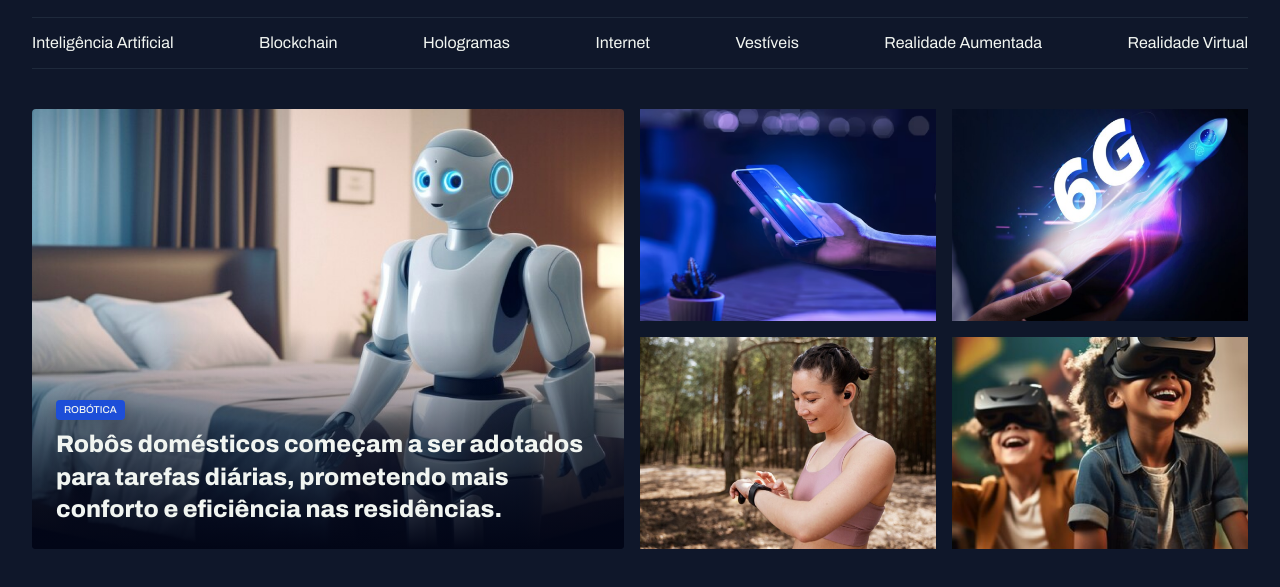
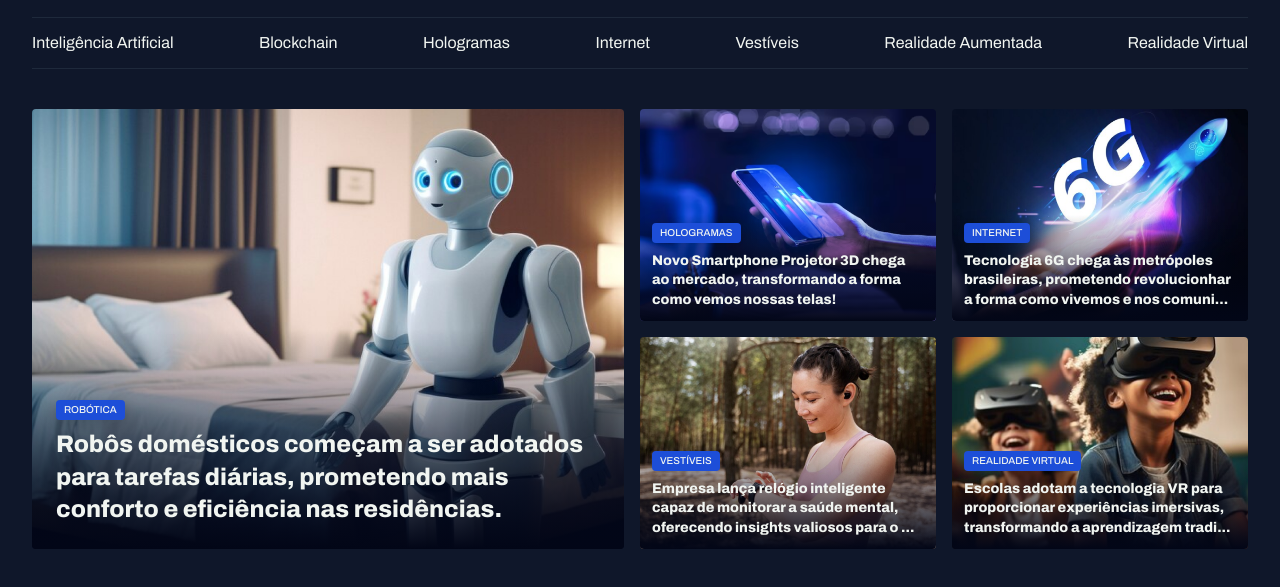
Before and after one commit to WigorCosta21/Portal_De_Noticias, a plain HTML site: page index.html in a window 1280 px wide. Shown: the part 55-642 px from the top of the page. Drawn offline with Linux system fonts and the light colour scheme.

Commit message:
style: ending session highlights

```diff
--- a/index.html
+++ b/index.html
@@ -51,21 +51,43 @@
             </figure>
 
             <div class="grid grid-cols-2 gap-16">
-                <div>
-                    <img src="assets/images/Image_02.png" alt="">
-                </div>
+                <figure class="card">
+                    <img src="assets/images/Image_02.png" alt="Novo Smartphone Projetor 3D chega ao mercado, transformando a forma como vemos nossas telas!">
 
-                <div>
-                    <img src="assets/images/Image_03.png" alt="">
-                </div>
+                    <figcaption>
+                        <span class="content-tag">Hologramas</span>
+                        <h2 class="text-lg">Novo Smartphone Projetor 3D chega ao mercado, transformando a forma como vemos nossas telas!</h2>
+                    </figcaption>
+                </figure>
 
-                <div>
-                    <img src="assets/images/Image_04.png" alt="">
-                </div>
+                <figure class="card">
+                    <img src="assets/images/Image_03.png" alt="Tecnologia 6G chega às metrópoles brasileiras, prometendo revolucionhar a forma como vivemos e nos comunicamos.">
 
-                <div>
-                    <img src="assets/images/Image_05.png" alt="">
-                </div>
+                    <figcaption>
+                        <span class="content-tag">Internet</span>
+                        <h2 class="text-lg">Tecnologia 6G chega às metrópoles brasileiras, prometendo revolucionhar a forma como vivemos e nos comuni...</h2>
+                    </figcaption>
+                </figure>
+
+                <figure class="card">
+                    <img src="assets/images/Image_04.png" alt="Empresa lança relógio inteligente capaz de monitorar a saúde mental, oferecendo insights valiosos para o bem-estar pessoal.
+">
+
+                    <figcaption>
+                        <span class="content-tag">Vestíveis</span>
+                        <h2 class="text-lg">Empresa lança relógio inteligente capaz de monitorar a saúde mental, oferecendo insights valiosos para o ...
+                        </h2>
+                    </figcaption>
+                </figure>
+
+                <figure class="card">
+                    <img src="assets/images/Image_05.png" alt="Escolas adotam a tecnologia VR para proporcionar experiências imersivas, transformando a aprendizagem tradicional.">
+
+                    <figcaption>
+                        <span class="content-tag">Realidade Virtual</span>
+                        <h2 class="text-lg">Escolas adotam a tecnologia VR para proporcionar experiências imersivas, transformando a aprendizagem tradi...</h2>
+                    </figcaption>
+                </figure>
             </div>
         </section>
     </main>
--- a/styles/sections.css
+++ b/styles/sections.css
@@ -23,6 +23,10 @@
         bottom: 0;
         padding: 1.5rem;
 
+        &:has(.text-lg) {
+            padding: 0.75rem;
+        }
+
         h2 {
             margin-top: 0.5rem;
         }
```
